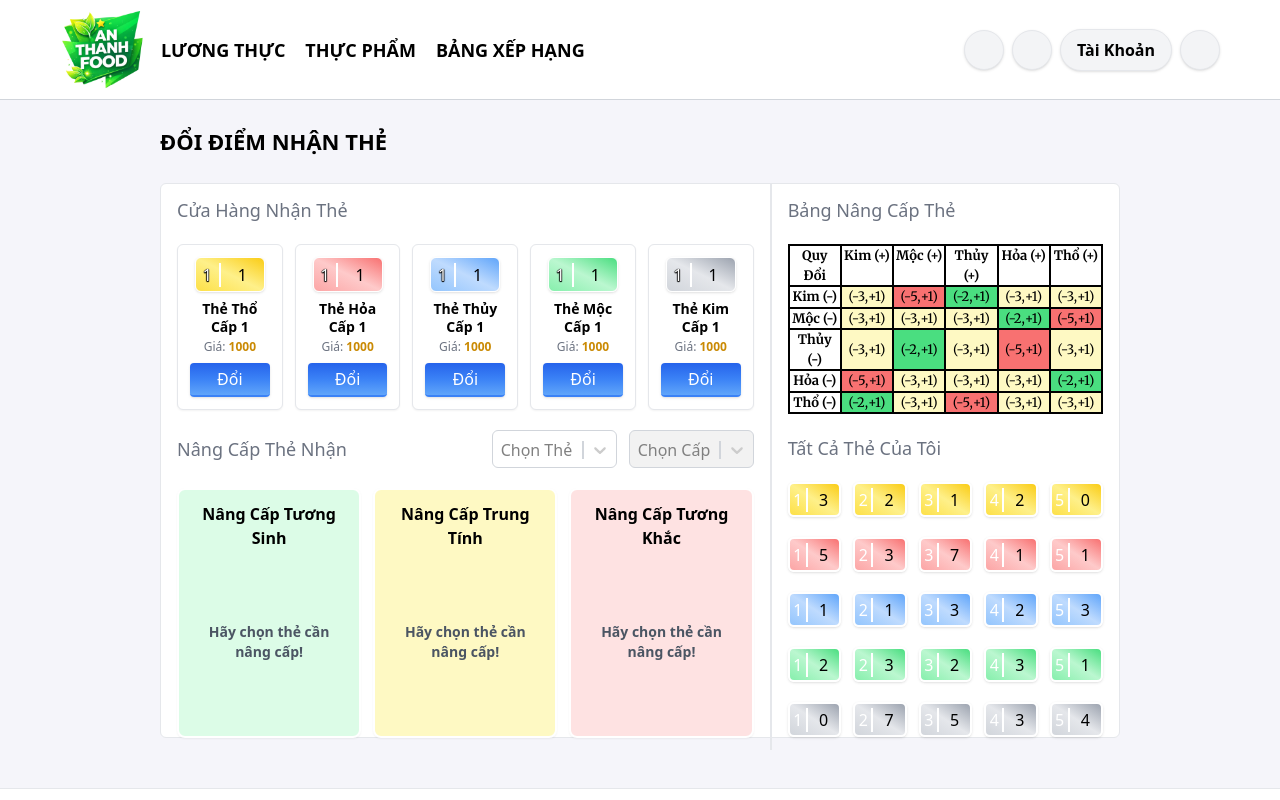
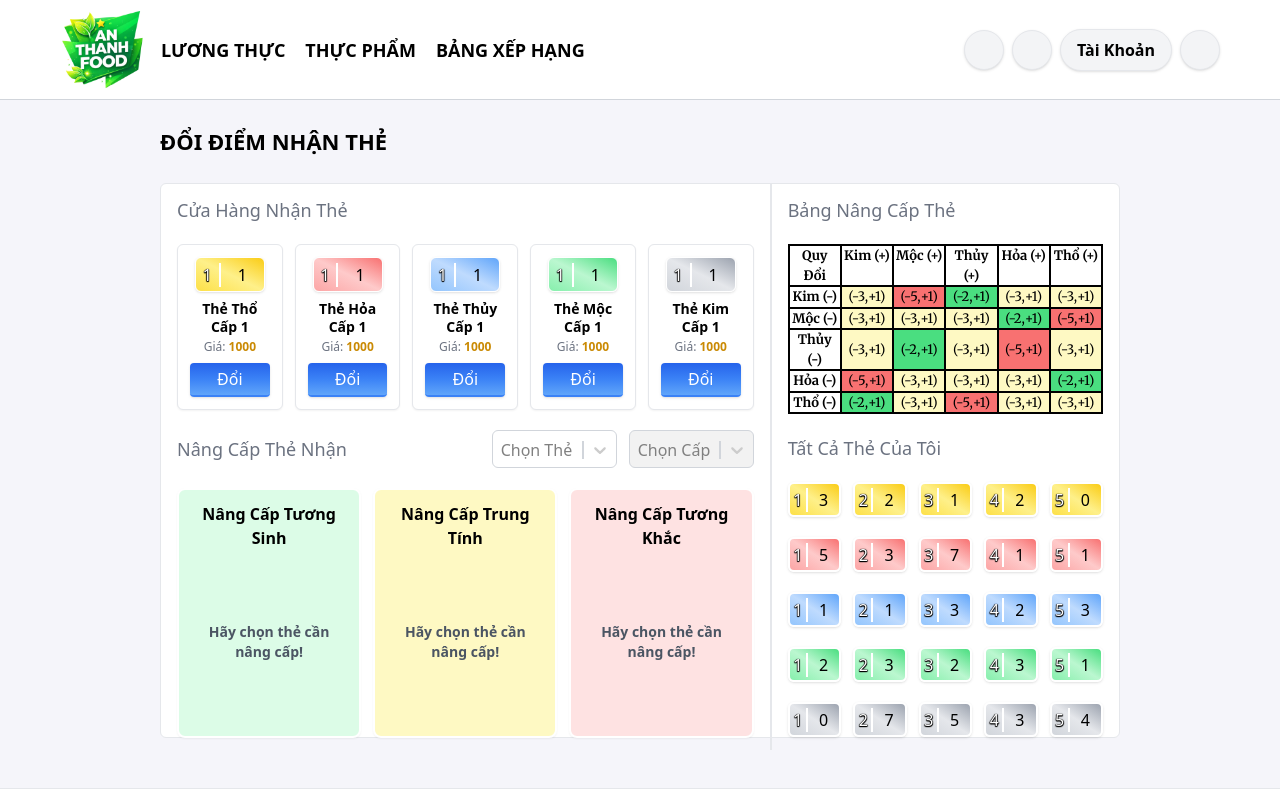
Before and after one commit to SongDuy/web-an-thanh-food, a React (Create React App) app in the folder frontend-web/: page /account/rewards in a window 1280 px wide. Shown: the top 800 px of the page. Built offline with nearby package versions, Linux system fonts and the light colour scheme; some icons are missing; what i18n-iso-countries would draw is missing.

Commit message:
new commit

```diff
--- a/frontend-web/src/pages/account/Rewards.js
+++ b/frontend-web/src/pages/account/Rewards.js
@@ -460,7 +460,7 @@ const AccountRewardsPage = () => {
                 title={title}
                 className={`w-full h-[35px] cursor-pointer grid grid-cols-[35%_65%] bg-gradient-to-tr ${elementStyles[element]} shadow border-2 ${outerBorder} items-center justify-center rounded-md transition`}
             >
-                <span className={`text-white font-medium flex items-center justify-center border-r ${innerBorder}`}>
+                <span className={`text-white text-shadow-black font-medium flex items-center justify-center border-r ${innerBorder}`}>
                     {left}
                 </span>
                 <span className={`text-black flex items-center justify-center border-l ${innerBorder}`}>
```
